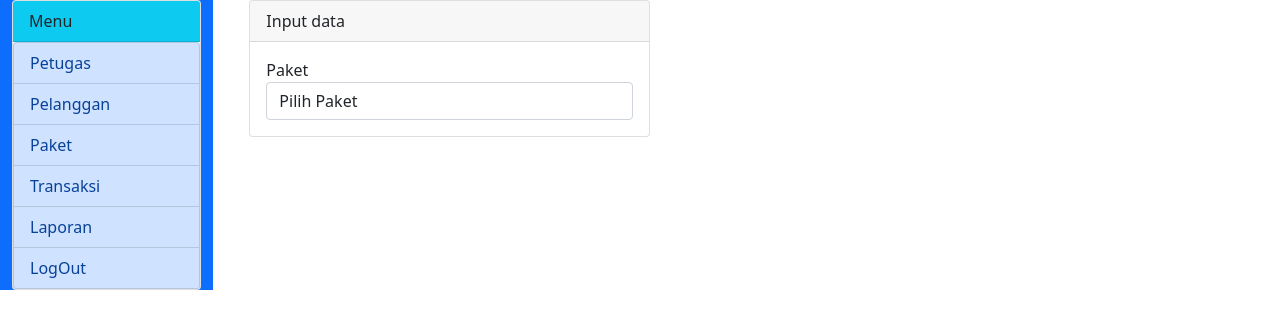
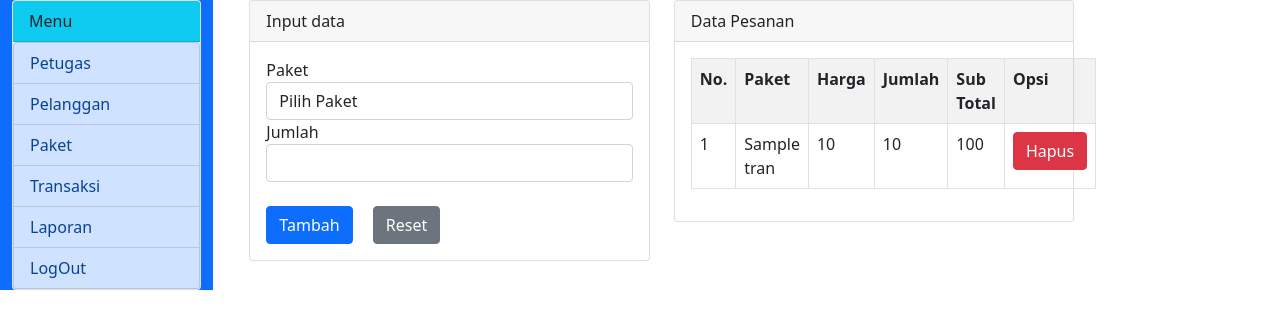
Before and after one commit to AlvitoDn/AppLaundry, a CodeIgniter 4 app: the page made by app/Views/tampil_transaksi.php in a window 1280 px wide. Shown: the part 56-385 px from the top of the page. Run offline with PHP 8.4 and a stand-in for CodeIgniter, Linux system fonts and the light colour scheme; the template is opened without the code that fills it: most values are stand-ins (such as "Sample title", 1, 10 or a date in 2020); some libraries are stand-ins or nearby versions.

Commit message:
Tambahan Transaksi

```diff
--- a/app/Config/Routes.php
+++ b/app/Config/Routes.php
@@ -63,6 +63,7 @@ $routes->add('/suser', 'User::save');
 
 // Routes for Transaksi
 $routes->get('/transaksi','Transaksi::tampil');
+$routes->add('/addcart','Transaksi::addcart');
 /*
  * --------------------------------------------------------------------
  * Additional Routing
--- a/app/Views/tampil_transaksi.php
+++ b/app/Views/tampil_transaksi.php
@@ -24,13 +24,55 @@ Transaksi
                                 ?>
                             </select>
                         </div>
+                        <div class="form-group">
+                            <label for="jumlah">Jumlah</label>
+                            <input type="number" name="jumlah" id="jumlah" class="form-control">
+                        </div>
+                        <div class="form-group mt-4">
+                            <button class="btn btn-primary" type="submit">Tambah</button>
+                            <button type="reset" class="btn btn-secondary mx-3">Reset</button>
+                        </div>
                     </form>
                 </div>
             </div>
         </div>
         <div class="col-md-5">
             <!-- Tampil data -->
-
+            <div class="card">
+                <div class="card-header">Data Pesanan</div>
+                <div class="card-body">
+                    <table class="table table-bordered table-striped">
+                        <tr>
+                            <th>No.</th>
+                            <th>Paket</th>
+                            <th>Harga</th>
+                            <th>Jumlah</th>
+                            <th>Sub Total</th>
+                            <th>Opsi</th>
+                        </tr>
+                        <?php
+                            if($trans != null){
+                                $no=0;
+                                foreach($trans as $val){
+                                    $no++;
+                                    ?>
+                                <tr>
+                                    <td><?=$no?></td>
+                                    <td><?=$val['nama_paket']?></td>
+                                    <td><?=$val['harga']?></td>
+                                    <td><?=$val['jumlah']?></td>
+                                    <td><?=$val['harga']*$val['jumlah']?></td>
+                                    <td>
+                                        <a href="transaksi/hapus/<?=$val['id_paket']?>" class="btn btn-danger" onclick="return ('yakin mau dihapus nihhh???')">Hapus</a>
+                                    </td>
+                                </tr>
+                                    <?php
+                                }
+                            }
+                        ?>
+                    </table>
+                </div>
+            </div>
         </div>
     </div>
 </div>
```
Also changed, not shown: app/Controllers/Transaksi.php (+37 -0 lines).
